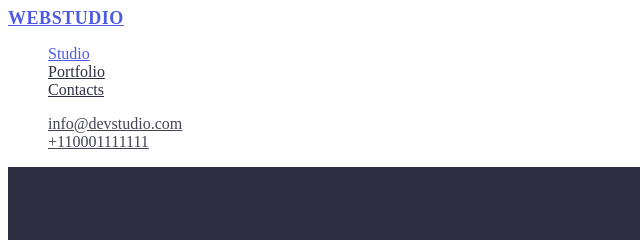
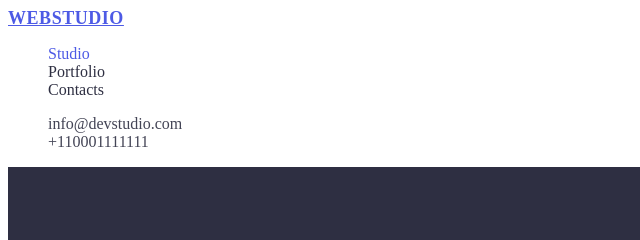
Before and after one commit to Jeysuzz/goit-markup-hw-02, a plain HTML site: page index.html in a window 1280 px wide. Shown: the top 240 px of the page, 0-640 px from the left. Drawn offline with Linux system fonts and the light colour scheme.

Commit message:
Update styles.css

```diff
--- a/css/styles.css
+++ b/css/styles.css
@@ -31,18 +31,23 @@
 }
 .studio {
   color: #4d5ae5;
+  text-decoration: none;
 }
 .portfolio {
   color: #2e2f42;
+  text-decoration: none;
 }
 .contacts {
   color: #2e2f42;
+  text-decoration: none;
 }
 .mailto {
   color: #434455;
+  text-decoration: none;
 }
 .tel {
   color: #434455;
+  text-decoration: none;
 }
 
 .nav-links {
```
